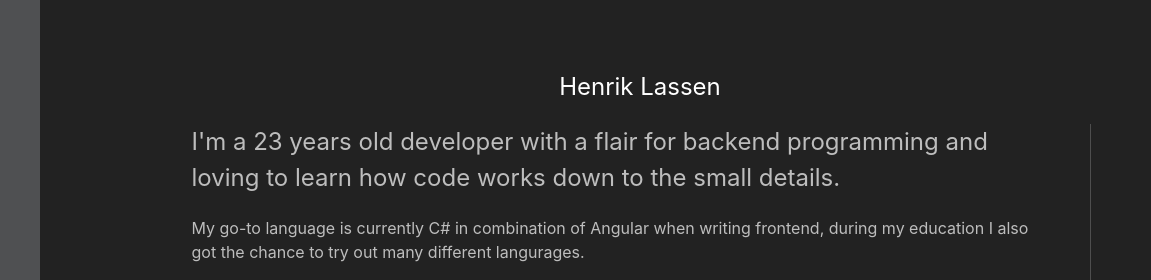
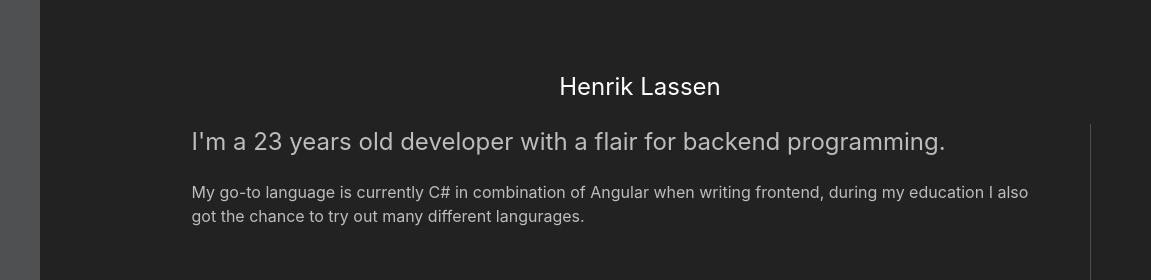
Before and after one commit to henrikse55/henrikse55.github.io, a plain HTML site: page index.html in a window 1280 px wide. Shown: the top 280 px of the page, 0-1151 px from the left. Drawn offline with Linux system fonts and the light colour scheme.

Commit message:
Deployment from Statiq

```diff
--- a/index.html
+++ b/index.html
@@ -36,7 +36,7 @@
                 <div class="uk-container" style="padding-left: 15%">
                     <div class="uk-width-expand">
                         <article class="uk-article">
-                            <p class="uk-text-lead">I&#x27;m a 23 years old developer with a flair for backend programming and loving to learn how code works down to the small details.&#xA;</p>
+                            <p class="uk-text-lead">I&#x27;m a 23 years old developer with a flair for backend programming.&#xA;</p>
                             <p>
                                 My go-to language is currently C# in combination of Angular when writing frontend,
                                 during my education I also got the chance to try out many different langurages.
```
Also changed, not shown: 1 other file.
